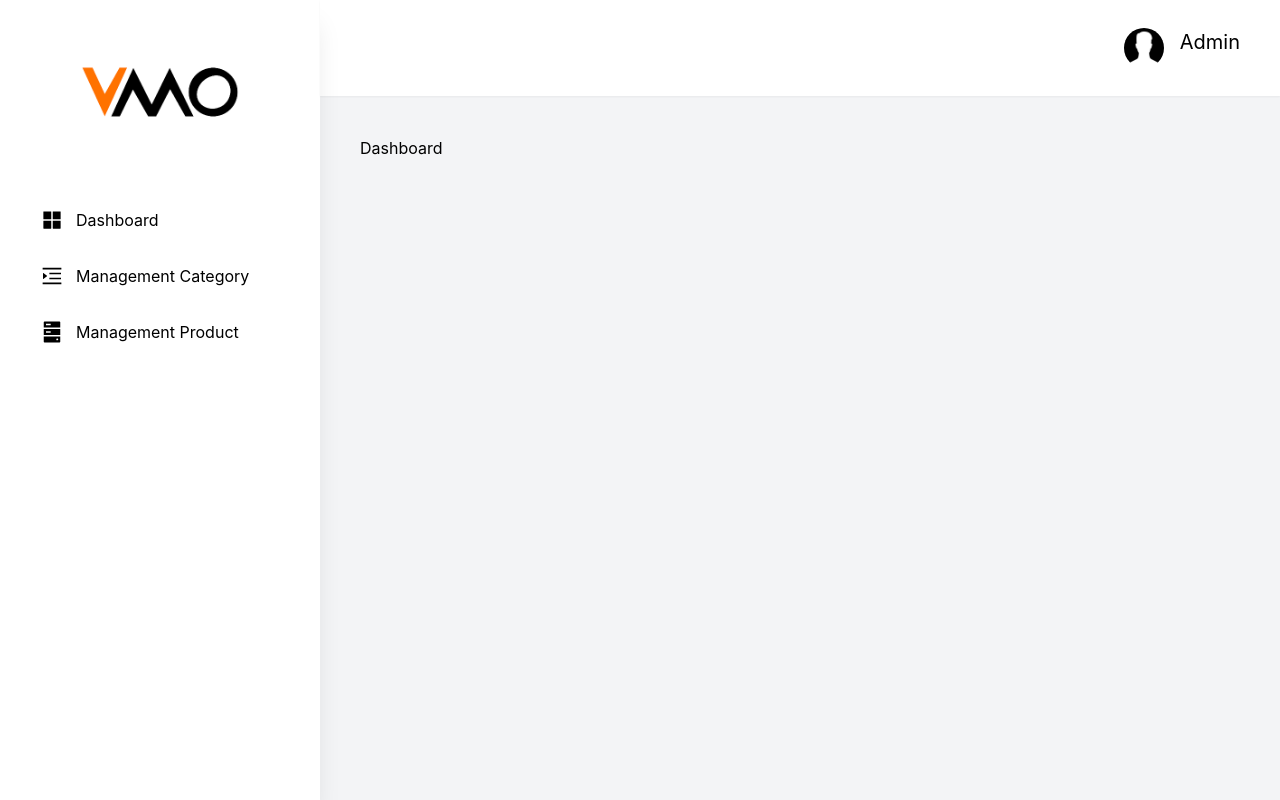
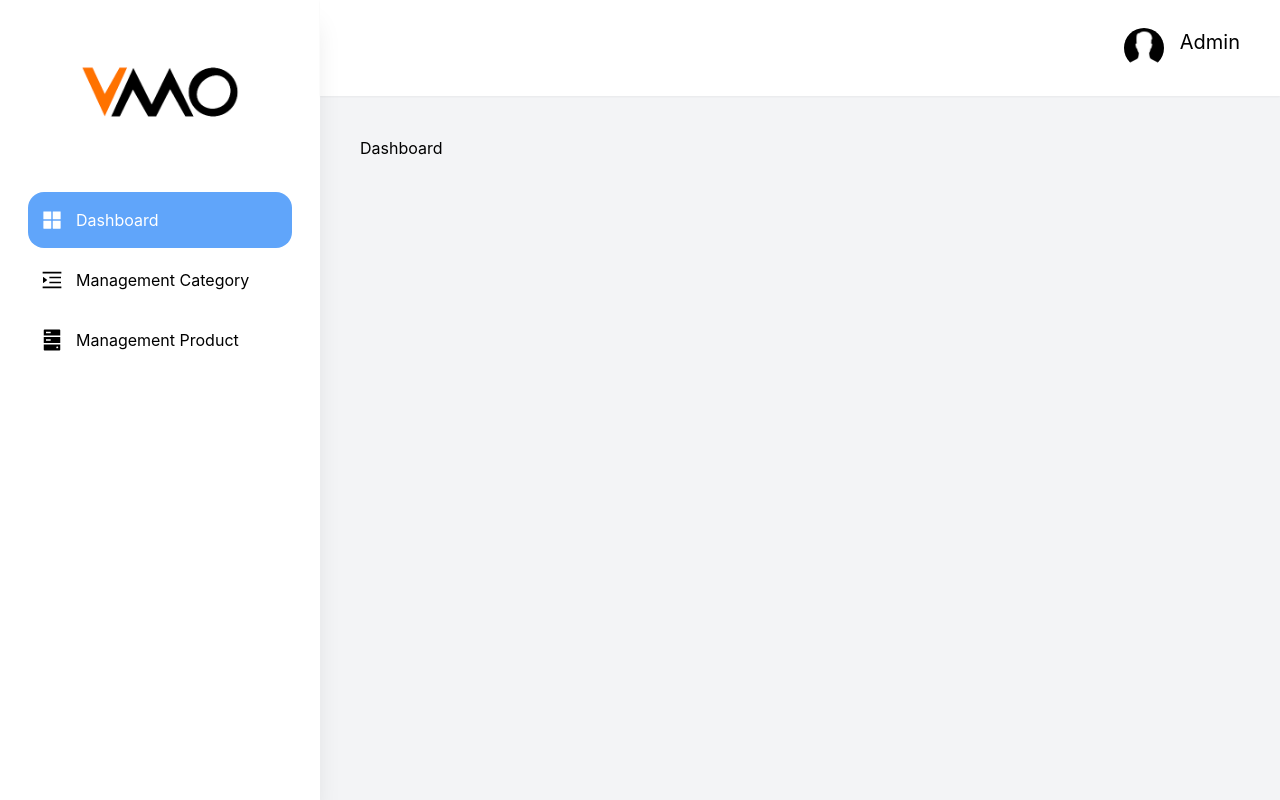
Before and after one commit to locbui95/booke-admin, a React (Create React App) app: page / in a window 1280 px wide. Built offline with nearby package versions, Linux system fonts and the light colour scheme.

Commit message:
chore: sidebar-component

```diff
--- a/src/components/sidebar/index.tsx
+++ b/src/components/sidebar/index.tsx
@@ -1,5 +1,5 @@
 import { AiFillAppstore, AiOutlineMenuUnfold, AiFillHdd } from "react-icons/ai";
-import { Link } from "react-router-dom";
+import { Link, NavLink } from "react-router-dom";
 
 import logo from "assets/logo.png";
 import { PATH_CATEGORIES, PATH_PRODUCTS } from "routes/routes.paths";
@@ -13,26 +13,31 @@ export default function Sidebar() {
         </Link>
       </div>
       <nav className="pt-7 text-center">
-        <Link
+        <NavLink
+          exact
+          activeClassName="bg-blue-400 text-white transition-all"
           to="/"
-          className="flex py-4 cursor-pointer text-md text-left mx-2 rounded-2xl hover:bg-blue-400 hover:text-white transition-all"
+          className="flex py-4 cursor-pointer text-md text-left mx-2 rounded-2xl hover:bg-blue-400 hover:text-white transition-all mb-1"
         >
           <AiFillAppstore className="text-2xl mx-3" /> Dashboard
-        </Link>
-        <Link
+        </NavLink>
+        <NavLink
+          exact
+          activeClassName="bg-blue-400 text-white transition-all"
           to={PATH_CATEGORIES}
-          className="flex py-4 cursor-pointer text-md text-left mx-2 rounded-2xl hover:bg-blue-400 hover:text-white transition-all"
+          className="flex py-4 cursor-pointer text-md text-left mx-2 rounded-2xl hover:bg-blue-400 hover:text-white transition-all mb-1"
         >
           <AiOutlineMenuUnfold className="text-2xl mx-3" />
           Management Category
-        </Link>
-        <Link
+        </NavLink>
+        <NavLink
+          activeClassName="bg-blue-400 text-white transition-all"
           to={PATH_PRODUCTS}
-          className="flex py-4 cursor-pointer text-md text-left mx-2 rounded-2xl hover:bg-blue-400 hover:text-white transition-all"
+          className="flex py-4 cursor-pointer text-md text-left mx-2 rounded-2xl hover:bg-blue-400 hover:text-white transition-all mb-1"
         >
           <AiFillHdd className="text-2xl mx-3" />
           Management Product
-        </Link>
+        </NavLink>
       </nav>
     </div>
   );
```
